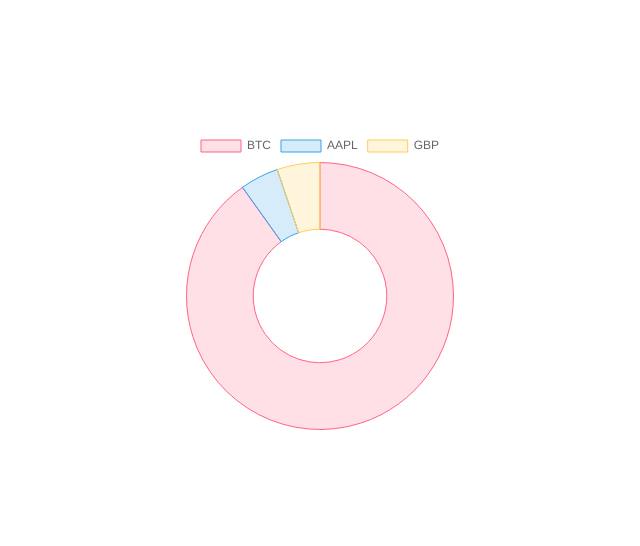
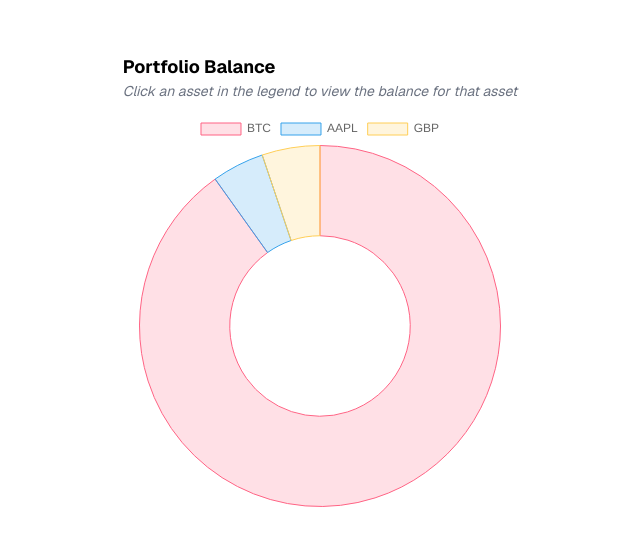
Before and after one commit to DRD161/vega, a Next.js app: page /dashboard in a window 1280 px wide. Shown: the part 120-666 px from the top of the page, without its empty margins (320-960 px from the left). Built offline with nearby package versions, Linux system fonts and the light colour scheme.

Commit message:
Add doughnut chart and tests.

```diff
--- a/components/DoughnutChart.tsx
+++ b/components/DoughnutChart.tsx
@@ -8,7 +8,7 @@ import {
   ChartData,
 } from "chart.js";
 import { Doughnut } from "react-chartjs-2";
-import { PortfolioInterface } from "@/app/data/mockData";
+import { PortfolioInterface } from "@/app/data/portfolio";
 
 ChartJS.register(ArcElement, Tooltip, Legend);
 
@@ -17,9 +17,8 @@ interface DoughnutProps {
 }
 
 const DoughnutChart = ({ data }: DoughnutProps) => {
-  const [DoughnutChartData, setDoughnutChartData] =
+  const [doughnutChartData, setDoughnutChartData] =
     useState<ChartData<"doughnut"> | null>(null);
-  // const [error, setError] = useState<string | null>(null);
 
   useEffect(() => {
     // Initialize asset totals
@@ -36,13 +35,12 @@ const DoughnutChart = ({ data }: DoughnutProps) => {
       });
     });
 
-    // Prepare the chart data
     const chartData = {
       labels: Object.keys(assetTotals), // Asset names
       datasets: [
         {
           label: "Asset Value Breakdown",
-          data: Object.values(assetTotals), // Values for each asset
+          data: Object.values(assetTotals),
           backgroundColor: [
             "rgba(255, 99, 132, 0.2)",
             "rgba(54, 162, 235, 0.2)",
@@ -64,35 +62,19 @@ const DoughnutChart = ({ data }: DoughnutProps) => {
       ],
     };
     setDoughnutChartData(chartData);
-    // setDoughnutChartData(chartData);
-    // const fetchPortfolioData = async () => {
-    //   try {
-    //     const response = await fetch("/api/portfolio");
-    //
-    //     if (!response.ok) {
-    //       throw new Error("Failed to fetch portfolio data");
-    //     }
-    //
-    //     const data = await response.json();
-    //
-    //
-    //   } catch (error: unknown) {
-    //     if (error instanceof Error) {
-    //       setError(error.message);
-    //     } else {
-    //       setError("An unknown error occurred");
-    //     }
-    //   }
-    // };
-    //
-    // fetchPortfolioData();
-  }, []);
+  }, [data]);
 
-  // if (error) {
-  //   return <div>An error occurred: {error}</div>;
-  // }
-
-  return DoughnutChartData ? <Doughnut data={DoughnutChartData} /> : null;
+  return doughnutChartData ? (
+    <div>
+      <div className="mb-3">
+        <p className="text-lg font-bold">Portfolio Balance</p>
+        <p className="text-sm text-gray-500 italic">
+          Click an asset in the legend to view the balance for that asset
+        </p>
+      </div>
+      <Doughnut data={doughnutChartData} data-testid="doughnutChart" />
+    </div>
+  ) : null;
 };
 
 export default DoughnutChart;
--- a/jest.config.ts
+++ b/jest.config.ts
@@ -9,6 +9,9 @@ const createJestConfig = nextJest({
 const config: Config = {
   coverageProvider: "v8",
   testEnvironment: "jsdom",
+  moduleNameMapper: {
+    "^@/(.*)$": "<rootDir>/$1",
+  },
 };
 
 export default createJestConfig(config);
--- a/package.json
+++ b/package.json
@@ -12,6 +12,7 @@
   "dependencies": {
     "@hookform/resolvers": "^3.10.0",
     "@radix-ui/react-label": "^2.1.1",
+    "@radix-ui/react-select": "^2.1.6",
     "@radix-ui/react-slot": "^1.1.1",
     "@radix-ui/react-toast": "^1.2.6",
     "chart.js": "^4.4.7",
@@ -28,6 +29,9 @@
     "zod": "^3.24.1"
   },
   "devDependencies": {
+    "@babel/preset-env": "^7.26.8",
+    "@babel/preset-react": "^7.26.3",
+    "@babel/preset-typescript": "^7.26.0",
     "@eslint/eslintrc": "^3",
     "@testing-library/dom": "^10.4.0",
     "@testing-library/jest-dom": "^6.6.3",
@@ -37,6 +41,7 @@
     "@types/node": "^20",
     "@types/react": "^19.0.8",
     "@types/react-dom": "^19.0.3",
+    "babel-jest": "^29.7.0",
     "eslint": "^9",
     "eslint-config-next": "15.1.0",
     "jest": "^29.7.0",
```
Also changed, not shown: 2 other files (tests, documents, lock files or other folders).
